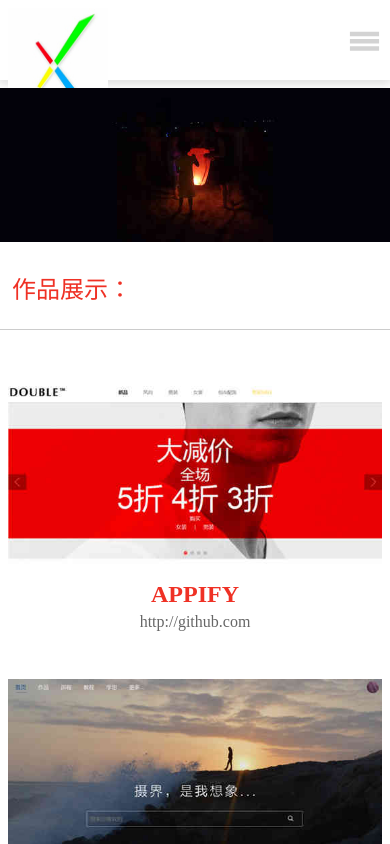
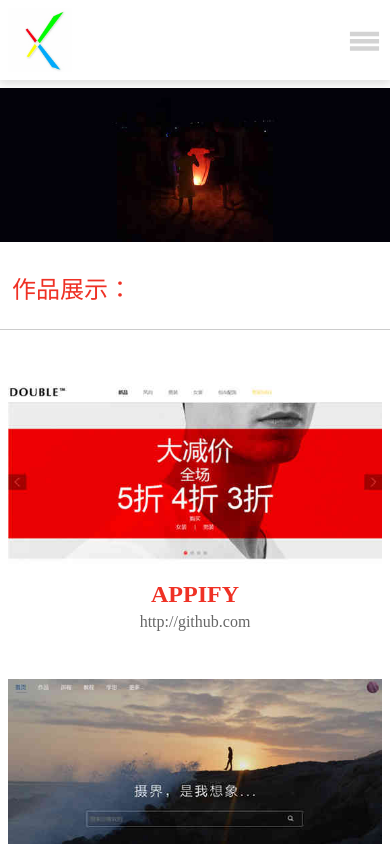
Before and after one commit to x-shell/X-Shell-.github.io, a plain HTML site: page index.html in a window 390 px wide. Shown: the top 844 px of the page. Drawn offline with Linux system fonts and the light colour scheme.

Commit message:
Update responsive.css

```diff
--- a/css/responsive.css
+++ b/css/responsive.css
@@ -21,7 +21,7 @@
     }
     .logo-img {
         max-width: 100%;
-        height: 100%;
+        height: 80px;
         padding: 0.5em;
     }
     .name {
```
